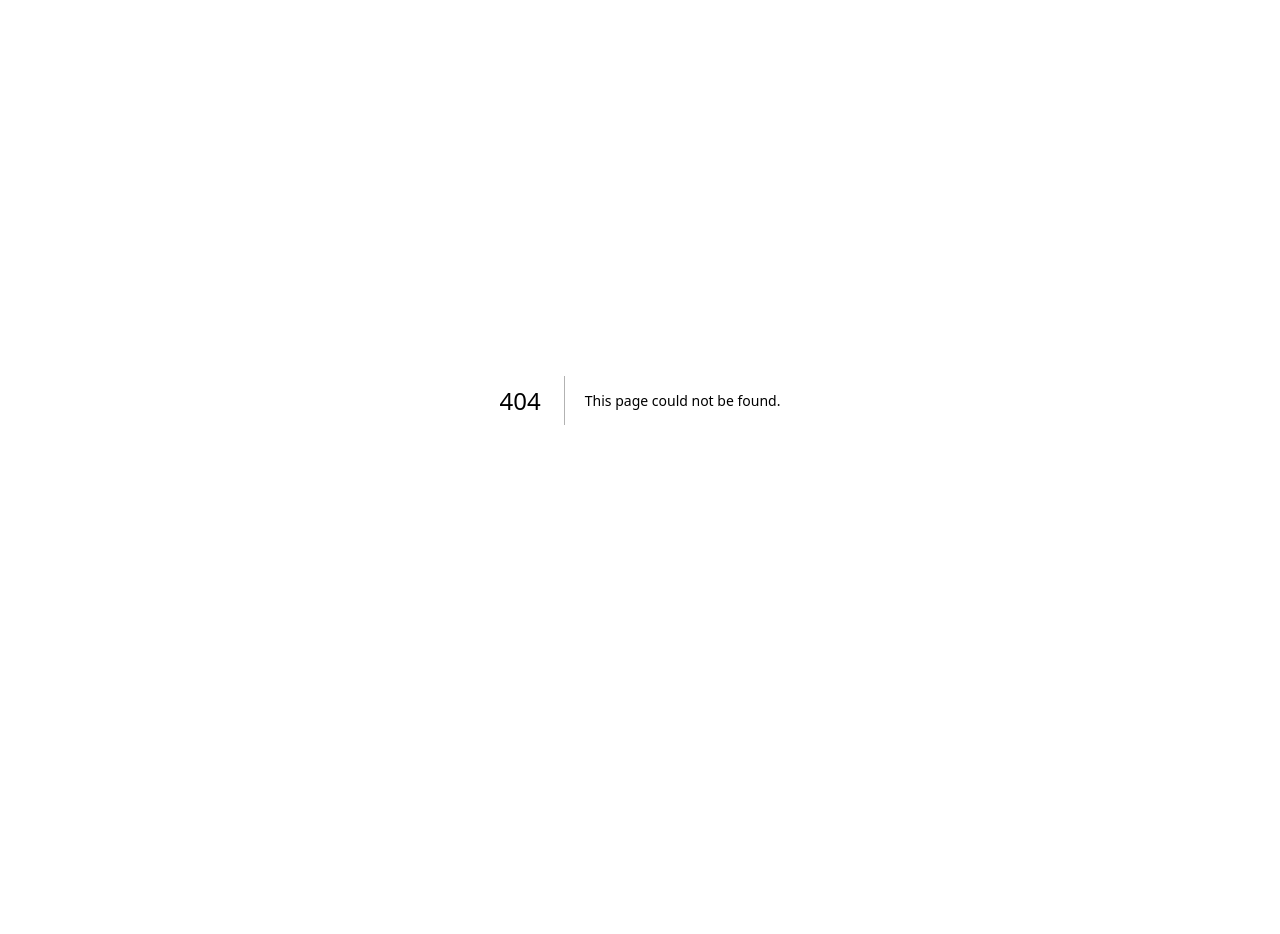
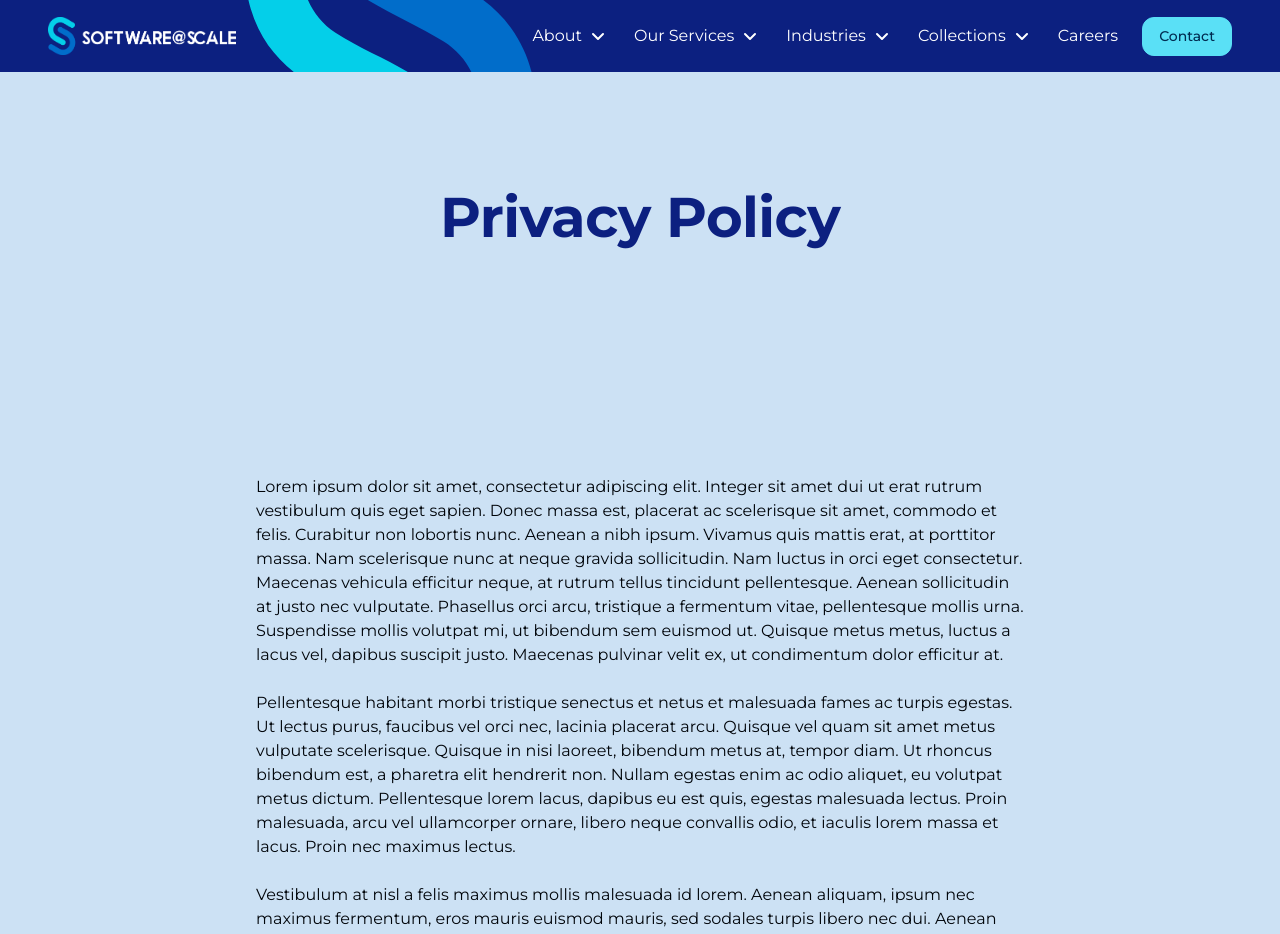
Before and after one commit to Cameron-p-Carter/sasrsitre, a Next.js app: page /privacy-policy in a window 1280 px wide. Before the commit this address had no page. Shown: the top 934 px of the page. Before the commit the page ends 800 px from the top, so only its background shows below. Built offline with nearby package versions, Linux system fonts and the light colour scheme.

Commit message:
legal pages

```diff
--- a/app/components/layout/Footer.tsx
+++ b/app/components/layout/Footer.tsx
@@ -174,8 +174,8 @@ export default function Footer() {
             {/* Copyright and Legal Links */}
             <div className="flex flex-col gap-4 text-white text-sm font-normal leading-[1.5]">
               <div className="flex flex-col gap-4">
-                <FooterLink href="#" className="underline">Privacy Policy</FooterLink>
-                <FooterLink href="#" className="underline">Terms of Service</FooterLink>
+                <FooterLink href="/privacy-policy" className="underline">Privacy Policy</FooterLink>
+                <FooterLink href="/terms-and-conditions" className="underline">Terms of Service</FooterLink>
                 <FooterLink href="#" className="underline">Cookies Settings</FooterLink>
               </div>
               <span className="shrink-0">
--- a/app/components/sections/contact/ContactFormSection.tsx
+++ b/app/components/sections/contact/ContactFormSection.tsx
@@ -1,6 +1,7 @@
 'use client';
 
 import Image from 'next/image';
+import Link from 'next/link';
 import { useState } from 'react';
 
 interface ContactFormSectionProps {
@@ -138,7 +139,7 @@ export default function ContactFormSection({
                     required
                   />
                   <label className={`font-normal text-[14px] leading-[1.5] ${checkboxTextColor}`}>
-                    I accept the <span className="underline">Terms</span>
+                    I accept the <Link href="/terms-and-conditions" className="underline hover:opacity-80 transition-opacity">Terms</Link>
                   </label>
                 </div>
 
--- /dev/null
+++ b/app/components/shared/LegalContentBlock.tsx
@@ -0,0 +1,19 @@
+import React from 'react';
+
+interface LegalContentBlockProps {
+  content: string;
+}
+
+export default function LegalContentBlock({ content }: LegalContentBlockProps) {
+  const paragraphs = content.split('\n\n');
+
+  return (
+    <div className="flex flex-col gap-6 text-[#00050a] font-normal text-base leading-[1.5] w-full">
+      {paragraphs.map((paragraph, index) => (
+        <p key={index} className="last:mb-0">
+          {paragraph.trim()}
+        </p>
+      ))}
+    </div>
+  );
+}
--- /dev/null
+++ b/app/components/templates/LegalPageTemplate.tsx
@@ -0,0 +1,38 @@
+import Header from '@/app/components/layout/Header';
+import Footer from '@/app/components/layout/Footer';
+import ArticleHeaderSection from '@/app/components/sections/article/ArticleHeaderSection';
+import { ReactNode } from 'react';
+
+interface LegalPageTemplateProps {
+  title: string;
+  children: ReactNode;
+}
+
+export default function LegalPageTemplate({ title, children }: LegalPageTemplateProps) {
+  return (
+    <div className="min-h-screen bg-white">
+      <Header />
+
+      <main>
+        <ArticleHeaderSection
+          title={title}
+          description=""
+          backgroundColor="bg-[#cce1f4]"
+          titleColor="text-[#0c2080]"
+          textColor="text-[#00050a]"
+        />
+
+        {/* Content Section wrapper to center text content */}
+        <section className="bg-[#cce1f4] px-5 md:px-16 py-12 md:py-20 w-full">
+          <div className="max-w-[1280px] mx-auto">
+            <div className="max-w-[768px] mx-auto w-full">
+              {children}
+            </div>
+          </div>
+        </section>
+      </main>
+
+      <Footer />
+    </div>
+  );
+}
--- /dev/null
+++ b/app/privacy-policy/page.tsx
@@ -0,0 +1,20 @@
+import LegalPageTemplate from "@/app/components/templates/LegalPageTemplate";
+import LegalContentBlock from "@/app/components/shared/LegalContentBlock";
+
+const PRIVACY_POLICY_CONTENT = `Lorem ipsum dolor sit amet, consectetur adipiscing elit. Integer sit amet dui ut erat rutrum vestibulum quis eget sapien. Donec massa est, placerat ac scelerisque sit amet, commodo et felis. Curabitur non lobortis nunc. Aenean a nibh ipsum. Vivamus quis mattis erat, at porttitor massa. Nam scelerisque nunc at neque gravida sollicitudin. Nam luctus in orci eget consectetur. Maecenas vehicula efficitur neque, at rutrum tellus tincidunt pellentesque. Aenean sollicitudin at justo nec vulputate. Phasellus orci arcu, tristique a fermentum vitae, pellentesque mollis urna. Suspendisse mollis volutpat mi, ut bibendum sem euismod ut. Quisque metus metus, luctus a lacus vel, dapibus suscipit justo. Maecenas pulvinar velit ex, ut condimentum dolor efficitur at.
+
+Pellentesque habitant morbi tristique senectus et netus et malesuada fames ac turpis egestas. Ut lectus purus, faucibus vel orci nec, lacinia placerat arcu. Quisque vel quam sit amet metus vulputate scelerisque. Quisque in nisi laoreet, bibendum metus at, tempor diam. Ut rhoncus bibendum est, a pharetra elit hendrerit non. Nullam egestas enim ac odio aliquet, eu volutpat metus dictum. Pellentesque lorem lacus, dapibus eu est quis, egestas malesuada lectus. Proin malesuada, arcu vel ullamcorper ornare, libero neque convallis odio, et iaculis lorem massa et lacus. Proin nec maximus lectus.
+
+Vestibulum at nisl a felis maximus mollis malesuada id lorem. Aenean aliquam, ipsum nec maximus fermentum, eros mauris euismod mauris, sed sodales turpis libero nec dui. Aenean venenatis sapien ut ante scelerisque fringilla. Vivamus ornare dolor eu erat iaculis, a pellentesque libero luctus. Nulla ut suscipit dolor. Suspendisse quis maximus ex, non pulvinar purus. Duis at suscipit nibh, id semper tellus. Cras vel hendrerit nisl, eget aliquam libero. Morbi efficitur sem in justo sodales, nec sagittis felis maximus. Donec rutrum ipsum sed nunc interdum pretium. Pellentesque tincidunt vestibulum diam vitae mattis. Phasellus malesuada pretium laoreet. Duis eget sem elementum, varius dui vitae, bibendum nunc. Sed pretium ex vel consequat consectetur. In dictum arcu non purus convallis, vel lobortis neque ornare.
+
+Aliquam eu convallis sem, vel posuere risus. Vivamus elit mi, iaculis vitae finibus vitae, facilisis eu urna. Praesent semper ligula tortor, at semper metus hendrerie scelerisque. Donec sed mattis sem. Curabitur lacus nunc, gravida nec lacus nec, auctor porta sapien. Ut lacinia risus eu ornare finibus. Maecenas fermentum sodales tortor, vel laoreet dolor porttitor eget. Suspendisse a arcu quis libero ornare interdum ut sit amet risus. Suspendisse volutpat maximus libero quis egestas. Vivamus aliquam sapien in iaculis iaculis. Proin id sapien metus. Fusce gravida ante quis elit tincidunt, et cursus purus consequat. Praesent vel ex ut lacus sagittis mollis a eget elit. Aliquam erat volutpat. Fusce est arcu, consequat non eleifend eget, consequat non lacus. Fusce ornare enim sit amet fermentum suscipit.
+
+Morbi sit amet ligula nisi. Ut maximus vel libero non feugiat. Interdum et malesuada fames ac ante ipsum primis in faucibus. Nullam nisl ex, pharetra non arcu non, lacinia auctor lorem. Aenean nisl tellus, laoreet sed dolor ut, volutpat euismod diam. Proin ut turpis efficitur, pharetra lectus sit amet, elementum metus. Vestibulum turpis erat, commodo vel tempor nec, pellentesque non dui. Aliquam ac magna id enim luctus feugiat ac et nunc. Nulla eleifend eros eget turpis posuere, sit amet egestas elit gravida. Quisque ligula quam, maximus et dui id, dictum ullamcorper augue. Nam tincidunt ipsum id augue rutrum, vitae convallis libero faucibus. Nunc sit amet nunc vitae sapien iaculis congue et at nisl.`;
+
+export default function PrivacyPolicyPage() {
+  return (
+    <LegalPageTemplate title="Privacy Policy">
+      <LegalContentBlock content={PRIVACY_POLICY_CONTENT} />
+    </LegalPageTemplate>
+  );
+}
--- /dev/null
+++ b/app/terms-and-conditions/page.tsx
@@ -0,0 +1,20 @@
+import LegalPageTemplate from "@/app/components/templates/LegalPageTemplate";
+import LegalContentBlock from "@/app/components/shared/LegalContentBlock";
+
+const TERMS_CONTENT = `Lorem ipsum dolor sit amet, consectetur adipiscing elit. Integer sit amet dui ut erat rutrum vestibulum quis eget sapien. Donec massa est, placerat ac scelerisque sit amet, commodo et felis. Curabitur non lobortis nunc. Aenean a nibh ipsum. Vivamus quis mattis erat, at porttitor massa. Nam scelerisque nunc at neque gravida sollicitudin. Nam luctus in orci eget consectetur. Maecenas vehicula efficitur neque, at rutrum tellus tincidunt pellentesque. Aenean sollicitudin at justo nec vulputate. Phasellus orci arcu, tristique a fermentum vitae, pellentesque mollis urna. Suspendisse mollis volutpat mi, ut bibendum sem euismod ut. Quisque metus metus, luctus a lacus vel, dapibus suscipit justo. Maecenas pulvinar velit ex, ut condimentum dolor efficitur at.
+
+Pellentesque habitant morbi tristique senectus et netus et malesuada fames ac turpis egestas. Ut lectus purus, faucibus vel orci nec, lacinia placerat arcu. Quisque vel quam sit amet metus vulputate scelerisque. Quisque in nisi laoreet, bibendum metus at, tempor diam. Ut rhoncus bibendum est, a pharetra elit hendrerit non. Nullam egestas enim ac odio aliquet, eu volutpat metus dictum. Pellentesque lorem lacus, dapibus eu est quis, egestas malesuada lectus. Proin malesuada, arcu vel ullamcorper ornare, libero neque convallis odio, et iaculis lorem massa et lacus. Proin nec maximus lectus.
+
+Vestibulum at nisl a felis maximus mollis malesuada id lorem. Aenean aliquam, ipsum nec maximus fermentum, eros mauris euismod mauris, sed sodales turpis libero nec dui. Aenean venenatis sapien ut ante scelerisque fringilla. Vivamus ornare dolor eu erat iaculis, a pellentesque libero luctus. Nulla ut suscipit dolor. Suspendisse quis maximus ex, non pulvinar purus. Duis at suscipit nibh, id semper tellus. Cras vel hendrerit nisl, eget aliquam libero. Morbi efficitur sem in justo sodales, nec sagittis felis maximus. Donec rutrum ipsum sed nunc interdum pretium. Pellentesque tincidunt vestibulum diam vitae mattis. Phasellus malesuada pretium laoreet. Duis eget sem elementum, varius dui vitae, bibendum nunc. Sed pretium ex vel consequat consectetur. In dictum arcu non purus convallis, vel lobortis neque ornare.
+
+Aliquam eu convallis sem, vel posuere risus. Vivamus elit mi, iaculis vitae finibus vitae, facilisis eu urna. Praesent semper ligula tortor, at semper metus hendrerie scelerisque. Donec sed mattis sem. Curabitur lacus nunc, gravida nec lacus nec, auctor porta sapien. Ut lacinia risus eu ornare finibus. Maecenas fermentum sodales tortor, vel laoreet dolor porttitor eget. Suspendisse a arcu quis libero ornare interdum ut sit amet risus. Suspendisse volutpat maximus libero quis egestas. Vivamus aliquam sapien in iaculis iaculis. Proin id sapien metus. Fusce gravida ante quis elit tincidunt, et cursus purus consequat. Praesent vel ex ut lacus sagittis mollis a eget elit. Aliquam erat volutpat. Fusce est arcu, consequat non eleifend eget, consequat non lacus. Fusce ornare enim sit amet fermentum suscipit.
+
+Morbi sit amet ligula nisi. Ut maximus vel libero non feugiat. Interdum et malesuada fames ac ante ipsum primis in faucibus. Nullam nisl ex, pharetra non arcu non, lacinia auctor lorem. Aenean nisl tellus, laoreet sed dolor ut, volutpat euismod diam. Proin ut turpis efficitur, pharetra lectus sit amet, elementum metus. Vestibulum turpis erat, commodo vel tempor nec, pellentesque non dui. Aliquam ac magna id enim luctus feugiat ac et nunc. Nulla eleifend eros eget turpis posuere, sit amet egestas elit gravida. Quisque ligula quam, maximus et dui id, dictum ullamcorper augue. Nam tincidunt ipsum id augue rutrum, vitae convallis libero faucibus. Nunc sit amet nunc vitae sapien iaculis congue et at nisl.`;
+
+export default function TermsAndConditionsPage() {
+  return (
+    <LegalPageTemplate title="Terms and Conditions">
+      <LegalContentBlock content={TERMS_CONTENT} />
+    </LegalPageTemplate>
+  );
+}
```
